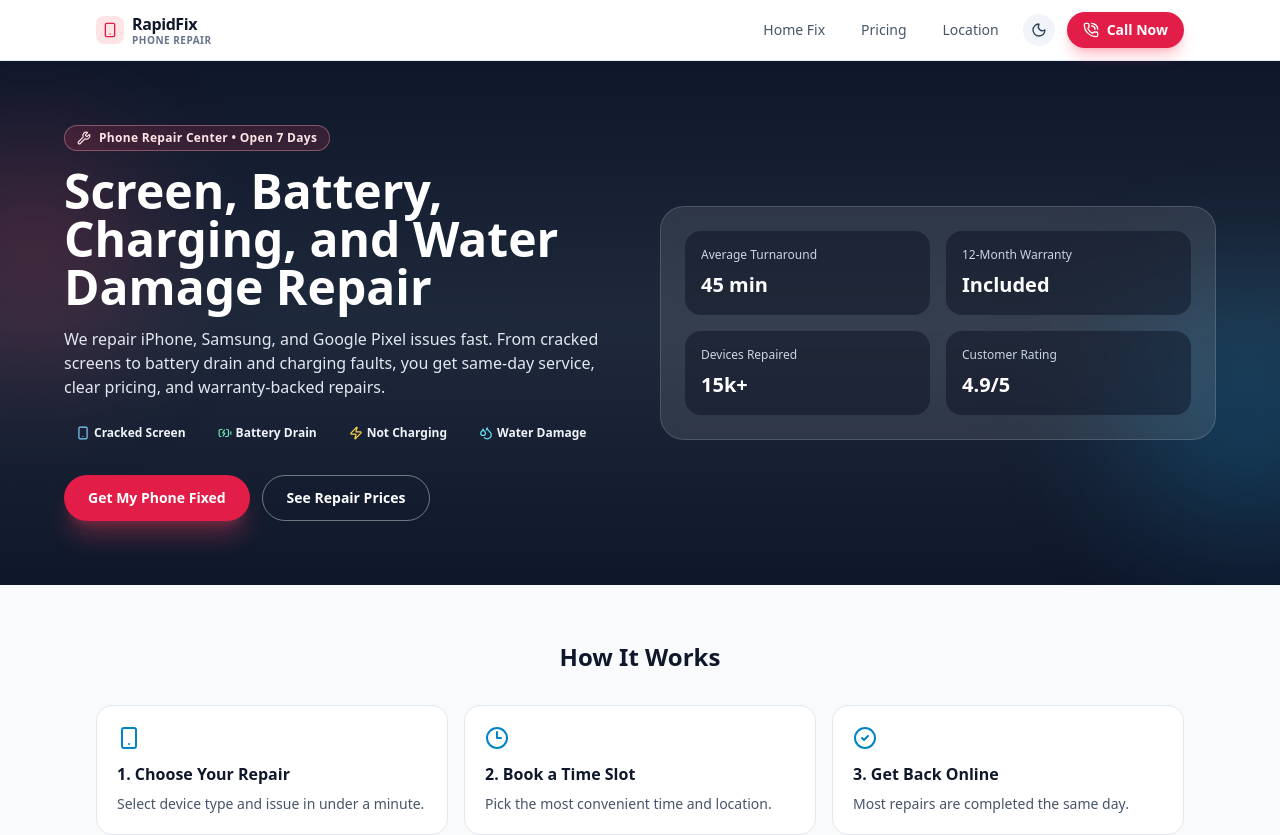
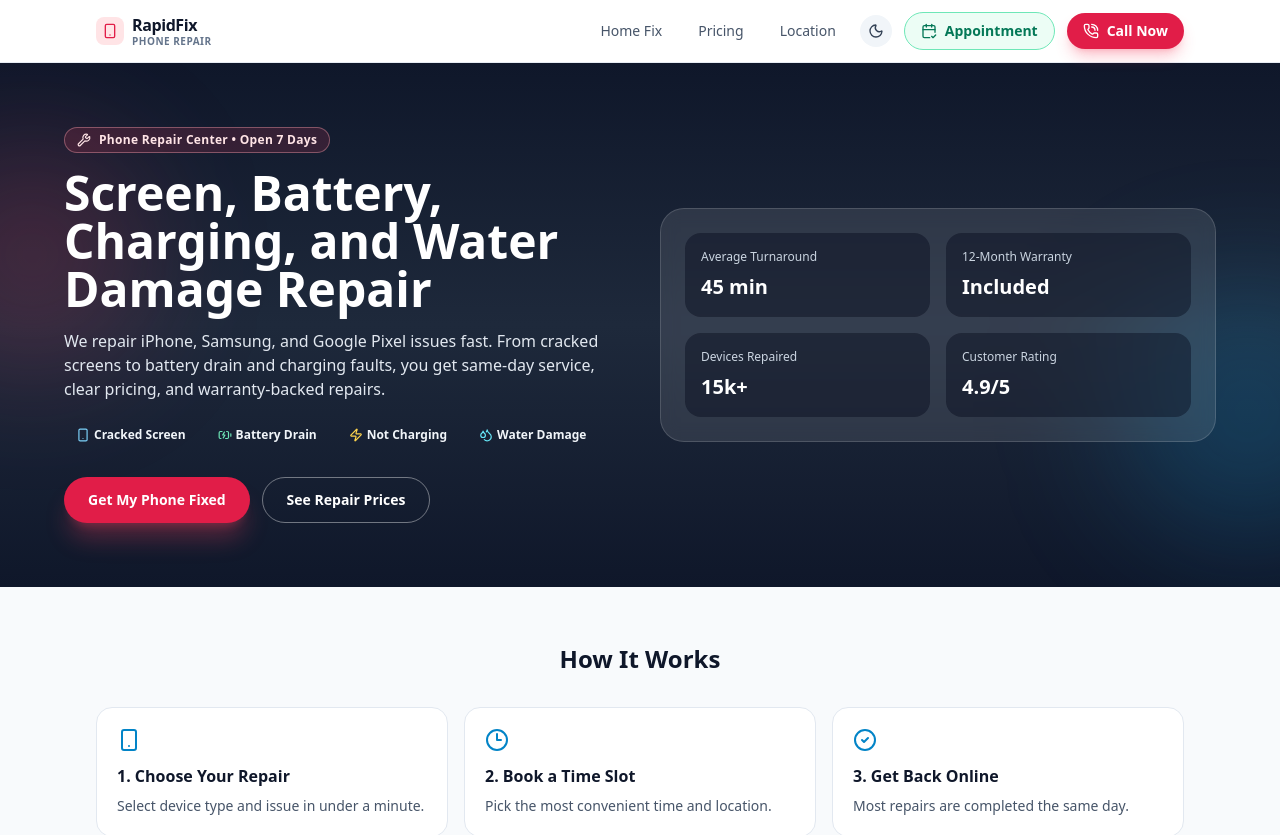
Before and after one commit to AtiqurCode/mobile-repair-spa-website, a Nuxt app: page / in a window 1280 px wide. Shown: the top 835 px of the page. Built offline with nearby package versions, Linux system fonts and the light colour scheme.

Commit message:
first commit for the site

```diff
--- a/layouts/default.vue
+++ b/layouts/default.vue
@@ -1,7 +1,8 @@
 <script setup lang="ts">
-import { Moon, PhoneCall, Smartphone, Sun } from 'lucide-vue-next'
+import { CalendarCheck2, Moon, PhoneCall, Smartphone, Sun } from 'lucide-vue-next'
 
 const colorMode = useColorMode()
+const appointmentUrl = 'https://samiul.crm.prosaas.org/public/lead'
 
 const toggleTheme = () => {
   colorMode.preference = colorMode.value === 'dark' ? 'light' : 'dark'
@@ -53,6 +54,13 @@ const toggleTheme = () => {
             <Moon v-else class="h-4 w-4" />
           </button>
           <a
+            :href="appointmentUrl"
+            class="inline-flex items-center gap-2 rounded-full border border-emerald-300 bg-emerald-50 px-4 py-2 text-sm font-semibold text-emerald-700 transition hover:bg-emerald-100 dark:border-emerald-700 dark:bg-emerald-900/20 dark:text-emerald-300 dark:hover:bg-emerald-900/40"
+          >
+            <CalendarCheck2 class="h-4 w-4" />
+            <span class="hidden sm:inline">Appointment</span>
+          </a>
+          <a
             href="tel:+15551234567"
             class="inline-flex items-center gap-2 rounded-full bg-rose-600 px-4 py-2 text-sm font-semibold text-white shadow-lg shadow-rose-500/30 transition hover:bg-rose-500"
           >
--- a/pages/index.vue
+++ b/pages/index.vue
@@ -50,12 +50,12 @@ import {
           </div>
 
           <div class="mt-7 flex flex-wrap gap-3">
-            <NuxtLink
-              to="/book"
+            <a
+              href="https://samiul.crm.prosaas.org/public/lead"
               class="inline-flex items-center justify-center rounded-full bg-rose-600 px-6 py-3 text-sm font-semibold text-white shadow-xl shadow-rose-500/30 transition hover:bg-rose-500"
             >
               Get My Phone Fixed
-            </NuxtLink>
+            </a>
             <a
               href="#pricing"
               class="inline-flex items-center justify-center rounded-full border border-white/40 px-6 py-3 text-sm font-semibold text-white transition hover:bg-white/10"
@@ -140,12 +140,12 @@ import {
           </div>
 
           <div class="mt-6 flex flex-wrap gap-3">
-            <NuxtLink
-              to="/book"
+            <a
+              href="https://samiul.crm.prosaas.org/public/lead"
               class="inline-flex items-center justify-center rounded-full bg-emerald-600 px-5 py-2.5 text-sm font-semibold text-white transition hover:bg-emerald-500"
             >
               Book Home Repair
-            </NuxtLink>
+            </a>
             <a
               href="tel:+15551234567"
               class="inline-flex items-center justify-center rounded-full border border-emerald-300 px-5 py-2.5 text-sm font-semibold text-emerald-700 transition hover:bg-emerald-100 dark:border-emerald-700 dark:text-emerald-300 dark:hover:bg-emerald-900/40"
@@ -283,12 +283,12 @@ import {
             </div>
 
             <div class="mt-5 flex flex-wrap gap-3">
-              <NuxtLink
-                to="/book"
+              <a
+                href="https://samiul.crm.prosaas.org/public/lead"
                 class="inline-flex items-center justify-center rounded-full bg-sky-600 px-5 py-2.5 text-sm font-semibold text-white transition hover:bg-sky-500"
               >
                 Book Instant Repair
-              </NuxtLink>
+              </a>
               <a
                 href="#pricing"
                 class="inline-flex items-center justify-center rounded-full border border-slate-300 px-5 py-2.5 text-sm font-semibold text-slate-700 transition hover:bg-slate-100 dark:border-slate-700 dark:text-slate-200 dark:hover:bg-slate-800"
@@ -342,12 +342,12 @@ import {
           <h2 class="text-2xl font-bold">Visit Our Repair Hub</h2>
           <p class="mt-2 text-sm text-slate-300">120 Tech Avenue, Downtown. Open 7 days, 9AM-9PM.</p>
         </div>
-        <NuxtLink
-          to="/book"
+        <a
+          href="https://samiul.crm.prosaas.org/public/lead"
           class="inline-flex items-center justify-center rounded-full bg-rose-600 px-6 py-3 text-sm font-semibold text-white transition hover:bg-rose-500"
         >
           Book Appointment
-        </NuxtLink>
+        </a>
       </div>
     </section>
 
```
